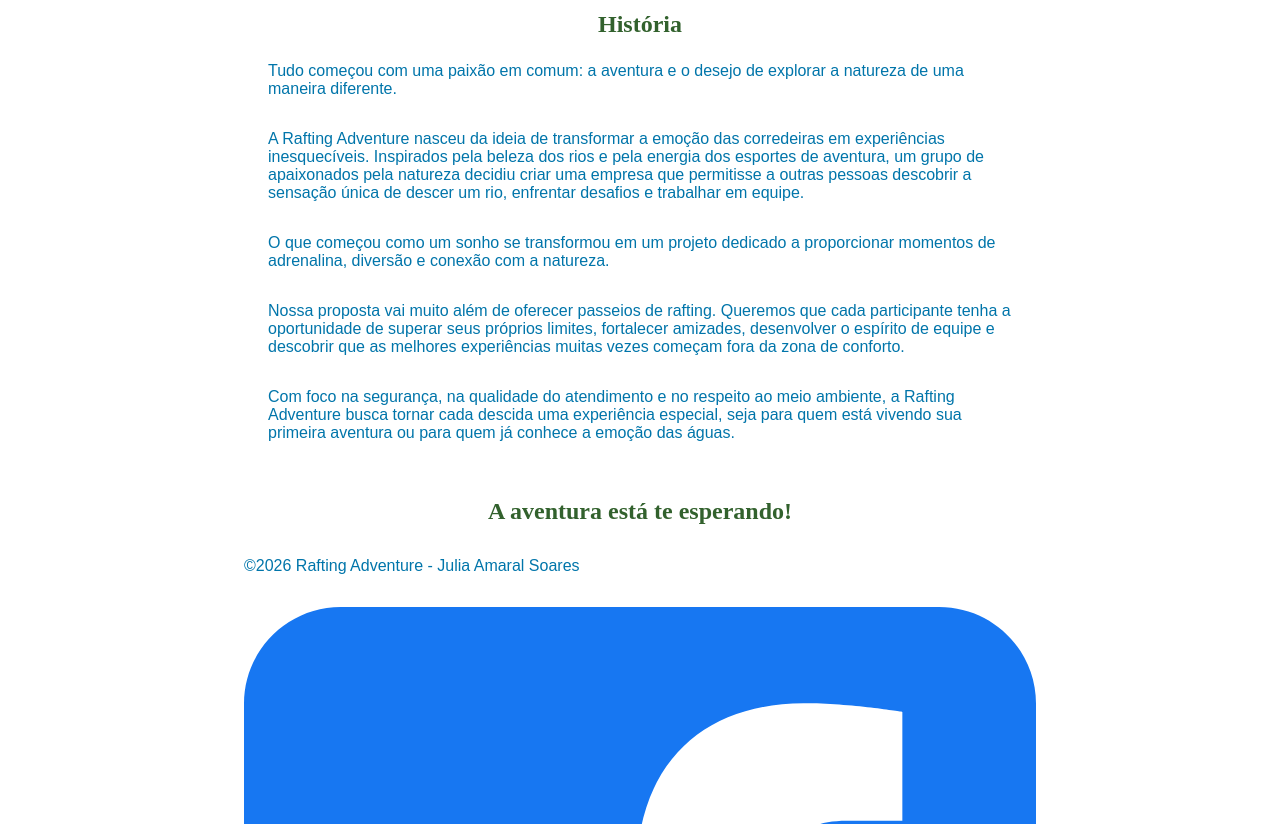
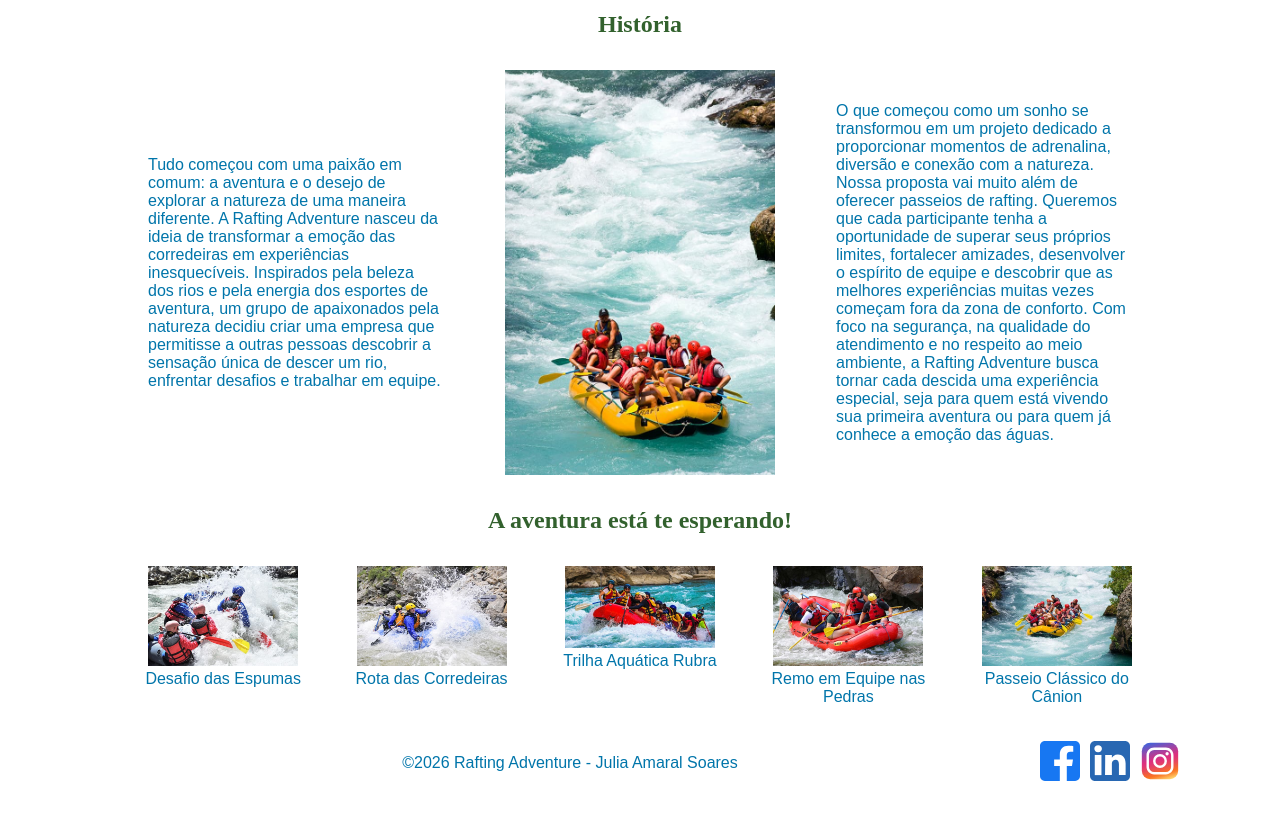
Before and after one commit to julia-amaral-sv/wdd130, a plain HTML site: page wwr/sobre.html in a window 1280 px wide. Shown: the part 736-1560 px from the top of the page. After the commit the page ends 1532 px from the top, so only its background shows below. Drawn offline with Linux system fonts and the light colour scheme.

Commit message:
Atualização da Página Sobre Nós

```diff
--- a/estilos/estilos.css
+++ b/estilos/estilos.css
@@ -114,6 +114,18 @@ footer {
     margin: 0 auto;
 }
 
+main {
+    grid-column: 2/3;
+    margin: 1rem;
+}
+
+aside {
+    width: 20rem;
+    position: relative;
+    grid-column: 1/2;
+    grid-row: 1/2;
+}
+
 /*Seletores de Classes*/
 .caixa {
     margin: 1rem;
@@ -131,15 +143,3 @@ footer {
     display: grid;
     align-items: center;
 }
-
-main {
-    grid-column: 2/3;
-    margin: 1rem;
-}
-
-aside {
-    width: 20rem;
-    position: relative;
-    grid-column: 1/2;
-    grid-row: 1/2;
-}
--- a/wwr/estilos/rafting.css
+++ b/wwr/estilos/rafting.css
@@ -3,6 +3,7 @@
     --cor-secundaria: #32612D;
     --cor-destaque1: #0075AA;
     --cor-destaque2: #FFE544;
+    --cor-da-borda: #c9c9c9;
     --fonte-titulo: 'Times New Roman', Times, serif;
     --fonte-body: Arial, Helvetica, sans-serif;
 }
@@ -27,7 +28,8 @@ body {
 header,
 main,
 footer {
-    width: 840px;
+    max-width: 1080px;
+    /*width: 840px;*/
     margin: 0 auto;
 }
 
@@ -41,9 +43,9 @@ h2 {
     font-family: var(--fonte-titulo);
     color: var(--cor-secundaria);
     text-align: center;
+    margin-bottom: 2rem;
 }
 
-nav,
 p,
 section,
 article {
@@ -51,10 +53,33 @@ article {
     padding: 8px;
 }
 
-.redes-sociais a {
-    text-decoration: none;
+h1 {
+    position: absolute;
+    top: 20px;
+    width: 100%;
+    padding: 16px;
+    text-align: center;
+    opacity: 0.9;
+    background-color: var(--cor-destaque1);
 }
 
+header {
+    background-color: var(--cor-secundaria);
+    width: 100%;
+}
+
+header a {
+    text-decoration: none;
+    color: var(--cor-primaria);
+}
+
+/*section img {
+    border: 1px solid var(--cor-da-borda);
+    padding: 2px;
+    box-shadow: 0 0 30px gray;
+}*/
+
+/*Seletores de Classes*/
 .hero {
     position: relative;
 }
@@ -65,19 +90,9 @@ article {
     height: auto;
 }
 
-h1 {
-    position: absolute;
-    top: 20px;
-    width: 100%;
-    padding: 16px;
-    text-align: center;
-    opacity: 0.7;
-    background-color: var(--cor-destaque1);
-}
-
 .hero article {
     position: absolute;
-    bottom: 10px;
+    bottom: 1px;
     background-color: var(--cor-destaque2);
 }
 
@@ -93,12 +108,69 @@ h1 {
     text-align: center;
 }
 
-header {
-    background-color: var(--cor-secundaria);
-    width: 100%;
+.grid {
+    display: grid;
+    grid-template-columns: 1fr 4fr;
+    align-items: center;
 }
 
-header a {
+.navegacao ul {
+    display: flex;
+    flex-direction: row;
+    justify-content: space-around;
+    align-items: center;
+    list-style: none;
+}
+
+.historia {
+    display: grid;
+    grid-template-columns: 1fr 1fr 1fr;
+    grid-template-rows: 1fr;
+    place-items: center;
+}
+
+.historia img {
+    grid-column: 2/3;
+    grid-row: 1/2;
+    width: 270px;
+    height: auto;
+}
+
+.galeria {
+    display: grid;
+    grid-template-columns: repeat(5, 1fr);
+    grid-template-rows: 1fr;
+    gap: 10px;
+    justify-items: center;
+    text-align: center;
+}
+
+.galeria img {
+    width: 150px;
+    height: auto;
+}
+
+.rodape {
+    display: grid;
+    grid-template-columns: 10fr 1fr;
+}
+
+.rodape p {
+    text-align: center;
+}
+
+.redes-sociais {
     text-decoration: none;
-    color: var(--cor-primaria);
+    display: flex;
+    flex-direction: row;
+    align-items: center;
+    justify-self: end;
+    justify-content: space-between;
+    gap: 10px;
 }
+
+.redes-sociais img {
+    width: 40px;
+    height: auto;
+    align-self: center;
+}
--- a/wwr/sobre.html
+++ b/wwr/sobre.html
@@ -1,5 +1,5 @@
 <!DOCTYPE html>
-<html lang="en">
+<html lang="pt-BR">
 
 <head>
     <meta charset="UTF-8">
@@ -12,9 +12,9 @@
 </head>
 
 <body>
-    <header>
+    <header class="grid">
         <img src="imagens/rafting-adventure-logo.jpg" alt="Rafting Adventure">
-        <nav>
+        <nav class="navegacao">
             <ul>
                 <li><a href="index.html">Página Inicial</a></li>
                 <li><a href="sobre.html">Sobre Nós</a></li>
@@ -41,40 +41,88 @@
             </article>
         </div>
 
+
         <section>
             <h2>História</h2>
-            <p>Tudo começou com uma paixão em comum: a aventura e o desejo de explorar a natureza de
+            <div class="historia">
+                <p>Tudo começou com uma paixão em comum: a aventura e o desejo de
+                    explorar a natureza de
                     uma maneira
-                diferente.</p>
-            <p>A Rafting Adventure nasceu da ideia de transformar a emoção das corredeiras em
+                    diferente. A Rafting Adventure nasceu da ideia de transformar a emoção das
+                    corredeiras em
                     experiências
                     inesquecíveis. Inspirados pela beleza dos rios e pela energia dos esportes de
                     aventura, um grupo de
-                apaixonados pela natureza decidiu criar uma empresa que permitisse a outras pessoas
+                    apaixonados pela natureza decidiu criar uma empresa que permitisse a outras
+                    pessoas
                     descobrir a
                     sensação única de descer um rio, enfrentar desafios e trabalhar em equipe.</p>
-            <p>O que começou como um sonho se transformou em um projeto dedicado a proporcionar
+                <img src="imagens/img-historia.jpg" alt="Descendo o rio">
+                <p>O que começou como um sonho se transformou em um projeto dedicado
+                    a proporcionar
                     momentos de
-                adrenalina, diversão e conexão com a natureza.</p>
-            <p>Nossa proposta vai muito além de oferecer passeios de rafting. Queremos que cada
+                    adrenalina, diversão e conexão com a natureza. Nossa proposta vai muito além de
+                    oferecer passeios de rafting.
+                    Queremos que cada
                     participante tenha
-                a oportunidade de superar seus próprios limites, fortalecer amizades, desenvolver o
+                    a oportunidade de superar seus próprios limites, fortalecer amizades,
+                    desenvolver o
                     espírito de
-                equipe e descobrir que as melhores experiências muitas vezes começam fora da zona de
-                conforto.</p>
-            <p>Com foco na segurança, na qualidade do atendimento e no respeito ao meio ambiente, a
+                    equipe e descobrir que as melhores experiências muitas vezes começam fora da
+                    zona de
+                    conforto. Com foco na segurança, na qualidade do atendimento e no respeito
+                    ao meio ambiente, a
                     Rafting
-                Adventure busca tornar cada descida uma experiência especial, seja para quem está
+                    Adventure busca tornar cada descida uma experiência especial, seja para quem
+                    está
                     vivendo sua
                     primeira aventura ou para quem já conhece a emoção das águas.</p>
+            </div>
         </section>
 
+        <div>
             <section>
                 <h2>A aventura está te esperando!</h2>
+                <div class="galeria">
+                    <figure>
+                        <img src="imagens/aventura-um.jpg" alt="Equipe enfrentando fortes ondas e respingos de água em bote
+                            inflável
+                            durante descida de rafting.">
+                        <figcaption>Desafio das Espumas</figcaption>
+                    </figure>
+
+                    <figure>
+                        <img src="imagens/aventura-dois.jpg" alt="Remo em sintonia em bote azul no meio de corredeiras agitadas e
+                            paredões rochosos.">
+                        <figcaption>Rota das Corredeiras</figcaption>
+                    </figure>
+
+                    <figure>
+                        <img src="imagens/aventura-tres.jpg" alt="Grupo em bote vermelho avançando por águas azul-turquesa em
+                            trecho
+                            de corredeiras.">
+                        <figcaption>Trilha Aquática Rubra</figcaption>
+                    </figure>
+
+                    <figure>
+                        <img src="imagens/aventura-quatro.jpg" alt="Aventureiros coordenando remadas em bote vermelho ao contornar
+                            formações rochosas.">
+                        <figcaption>Remo em Equipe nas Pedras</figcaption>
+                    </figure>
+
+                    <figure>
+                        <img src="imagens/aventura-cinco.jpg" alt="Vista panorâmica de bote amarelo descendo um estreito canal de
+                            águas
+                            rápidas entre rochas e
+                            vegetação.">
+                        <figcaption>Passeio Clássico do Cânion</figcaption>
+                    </figure>
+                </div>
             </section>
+        </div>
     </main>
 
-    <footer>
+    <footer class="rodape">
         <p>©2026 Rafting Adventure - Julia Amaral Soares</p>
         <nav class="redes-sociais">
             <a href="https://facebook.com">
```
Also changed, not shown: wwr/imagens/aventura-cinco.jpg (added), wwr/imagens/aventura-dois.jpg (added), wwr/imagens/aventura-quatro.jpg (added), wwr/imagens/aventura-tres.jpg (added), wwr/imagens/aventura-um.jpg (added), wwr/imagens/img-historia.jpg (added). Lines whose indentation alone changed are shown as unchanged.
